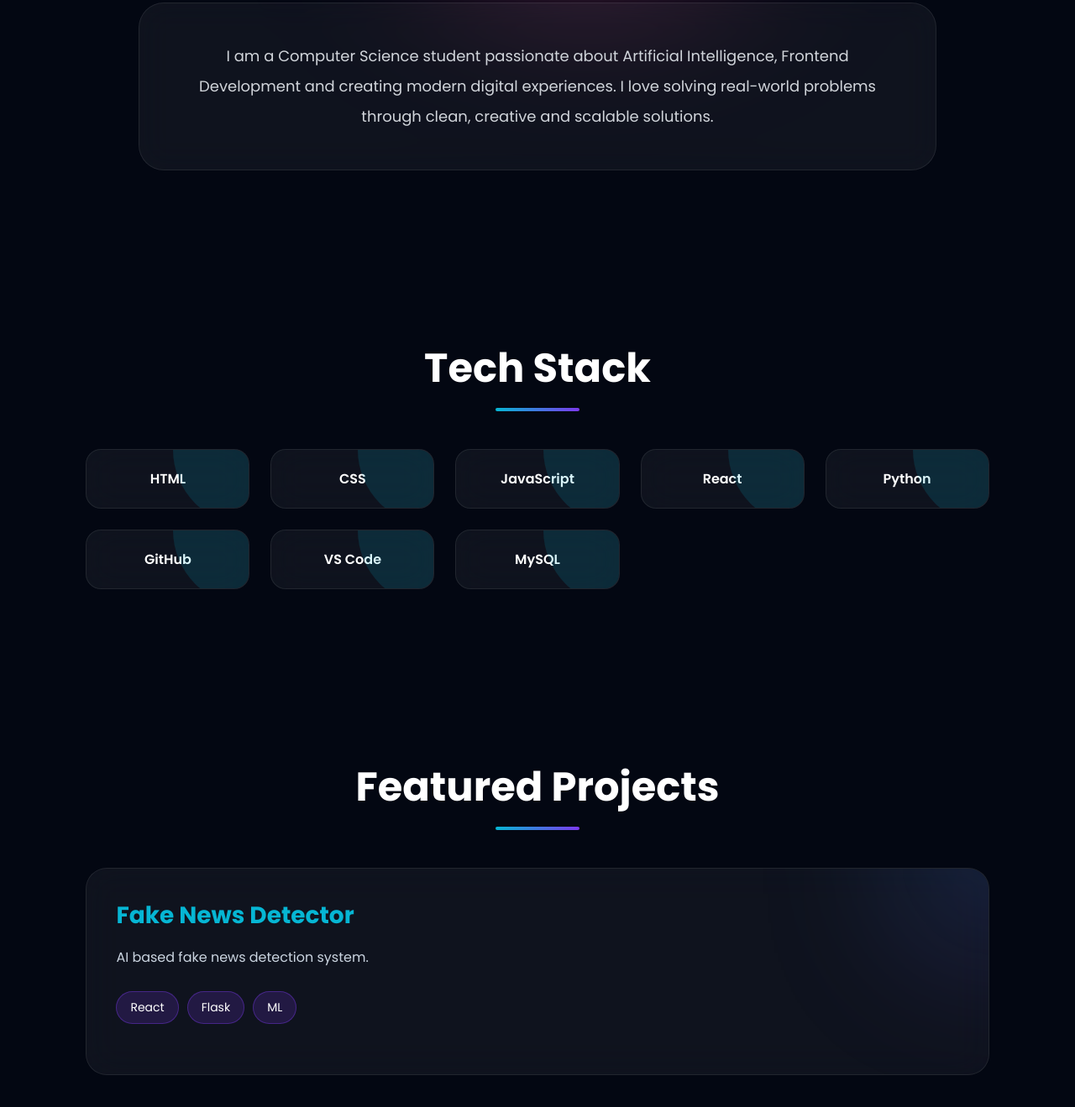
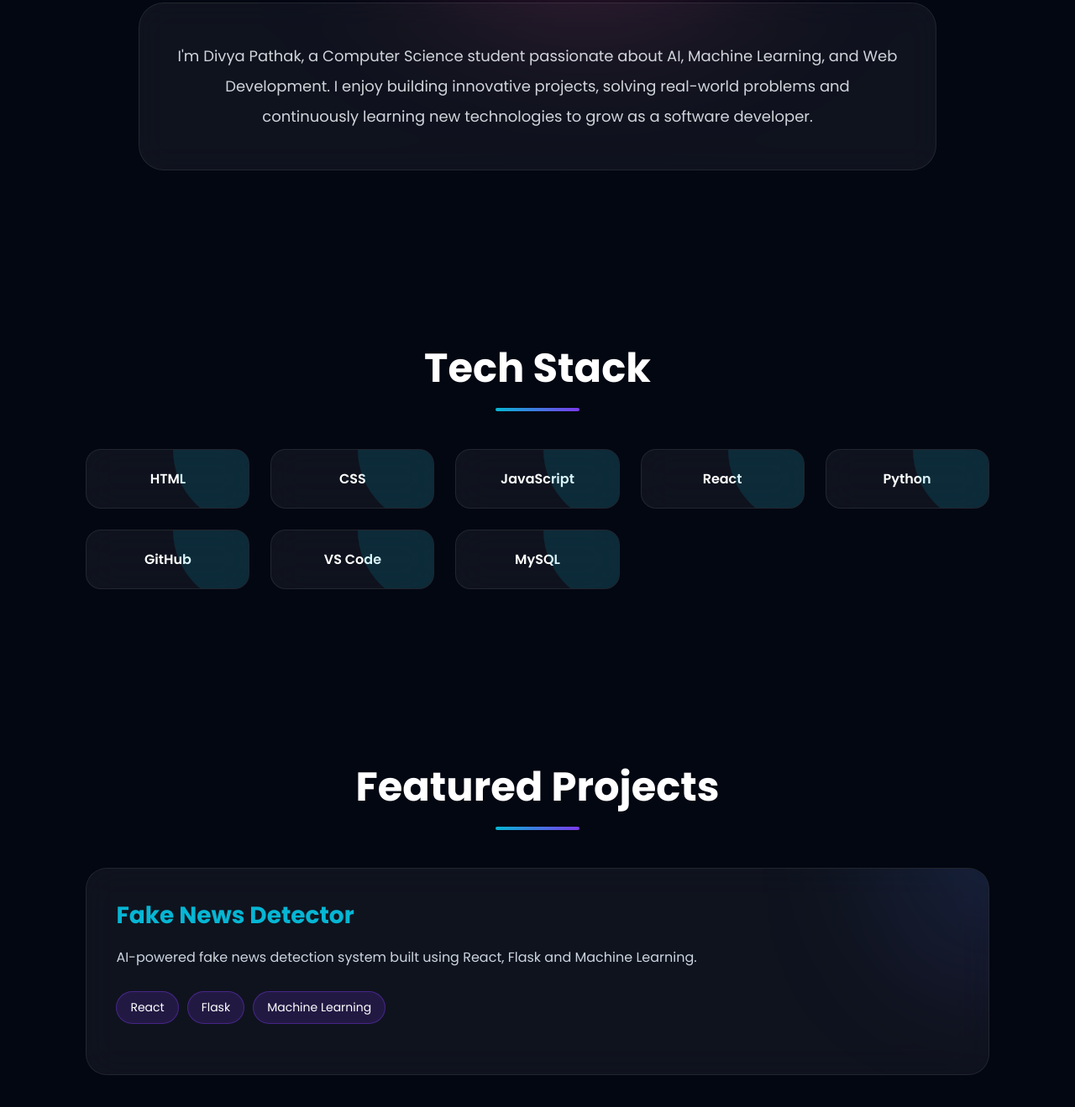
Before and after one commit to divyaapathak/my-portfolio, a plain HTML site: page index.html in a window 1280 px wide. Shown: the part 1055-2374 px from the top of the page at 84% size. Drawn offline with nearby package versions, Linux system fonts and the light colour scheme.

Commit message:
Updated portfolio

```diff
--- a/index.html
+++ b/index.html
@@ -156,13 +156,12 @@
         <div class="glass">
 
             <p>
+                I'm Divya Pathak, a Computer Science student passionate about AI, Machine Learning,
+                and Web Development.
 
-                I am a Computer Science student passionate about
-                Artificial Intelligence, Frontend Development and
-                creating modern digital experiences.
+                  I enjoy building innovative projects, solving real-world problems
+                 and continuously learning new technologies to grow as a software developer.
 
-                I love solving real-world problems through clean,
-                creative and scalable solutions.
 
             </p>
 
@@ -199,40 +198,32 @@
 
 <section id="projects">
 
-        <h2 class="heading">
-
-            Featured Projects
-
-        </h2>
+    <h2 class="heading">Featured Projects</h2>
 
     <div class="project-grid">
 
-            <div class="project">
+        <!-- Fake News Detector -->
+        <div class="project"
+             onclick="window.open('https://github.com/divyaapathak/Fake-News-Detector', '_blank')"
+             style="cursor:pointer;">
 
             <h3>Fake News Detector</h3>
 
             <p>
-
-                    AI based fake news detection system.
-
+                AI-powered fake news detection system built using React, Flask and Machine Learning.
             </p>
 
             <div class="chips">
-
                 <span>React</span>
-
                 <span>Flask</span>
-
-                    <span>ML</span>
+                <span>Machine Learning</span>
+            </div>
 
         </div>
 
     </div>
 
-        </div> <!--project-end-->
-         </div> <!--project-grid end-->
-        </section><!--projects section end-->
-
+</section>
 
     <!-- EDUCATION -->
 
```
Lines whose indentation alone changed are shown as unchanged.
